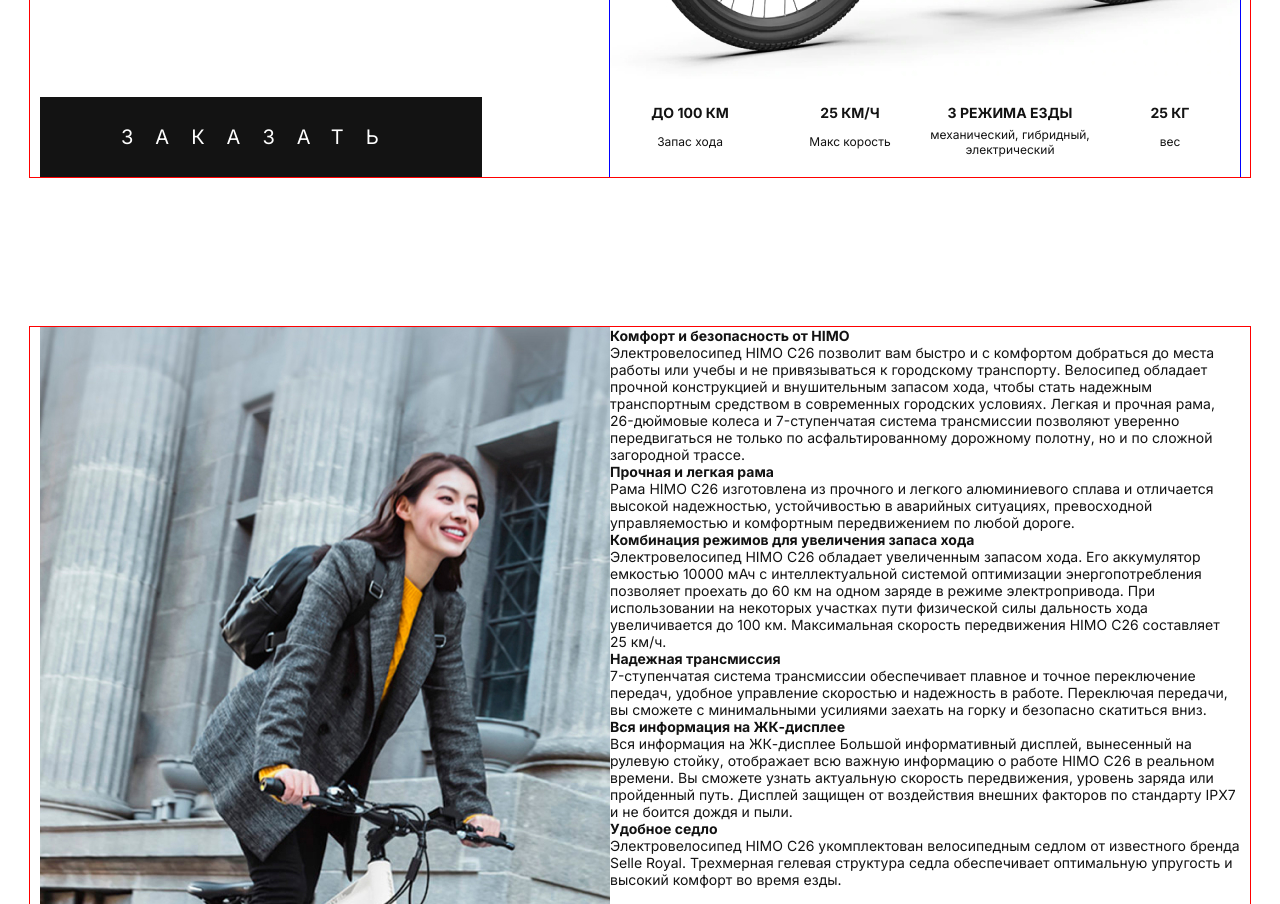
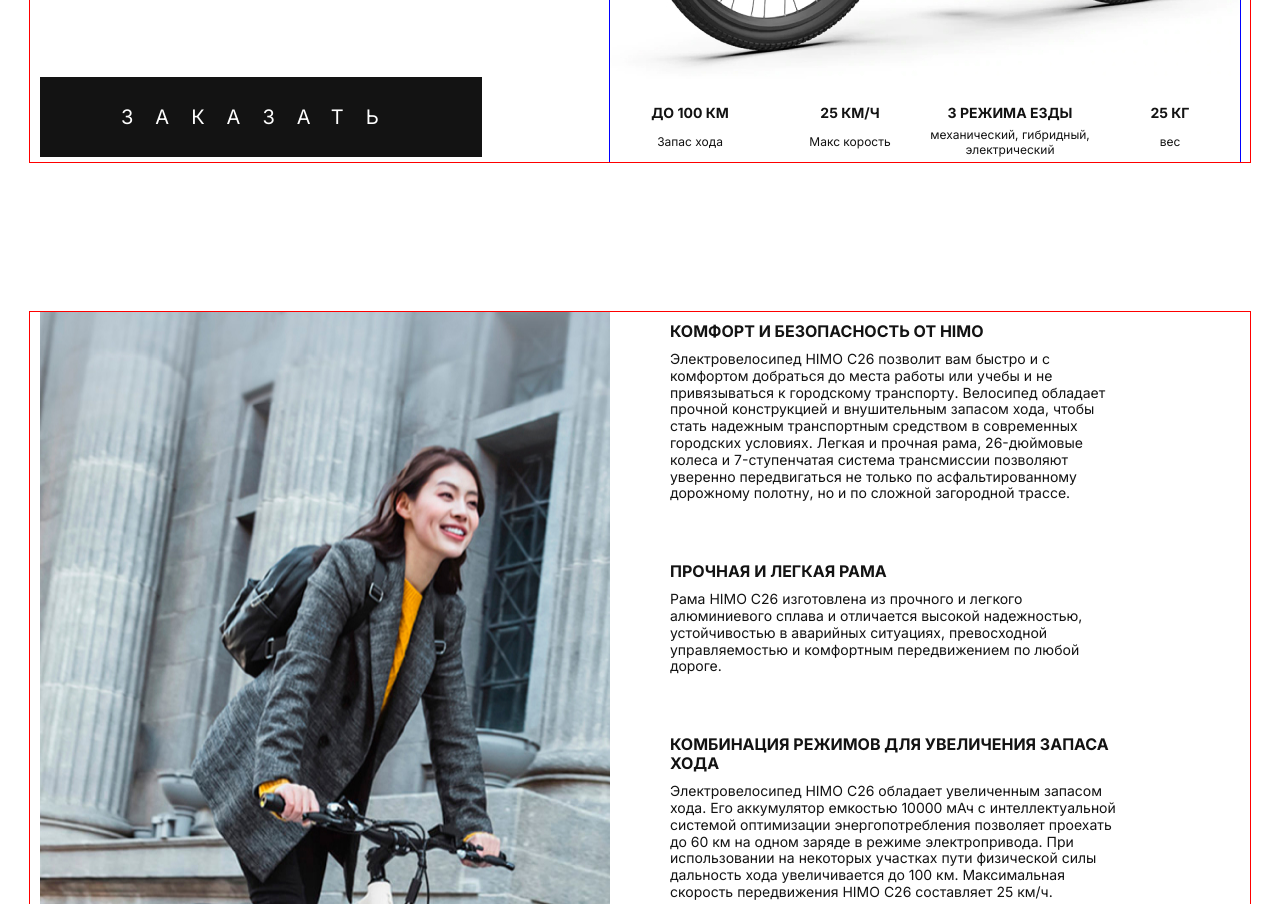
Before and after one commit to helping083/landing-pages, a plain HTML site: page bike-site/index.html in a window 1280 px wide. Shown: the part 649-1553 px from the top of the page. Drawn offline with nearby package versions, Linux system fonts and the light colour scheme.

Commit message:
develop styling

```diff
--- a/bike-site/css/style.css
+++ b/bike-site/css/style.css
@@ -103,7 +103,7 @@ body {
 }
 
 .bike__link {
-  margin-top: 80px;
+  margin-top: 60px;
   display: inline-block;
   background-color: #131313;
   color: white;
@@ -184,5 +184,29 @@ body {
 }
 
 .info__img {
+  margin-right: 60px;
+  flex: 0 1 570px;
+}
 
+.info__list {
+  flex: 0 1 490px;
 }
+
+.info__item + .info__item {
+  padding-top: 50px;
+}
+
+.info__item-title {
+  font-weight: 700;
+  font-size: 16px;
+  line-height: 19px;
+  text-transform: uppercase;
+  margin: 10px 0px;
+}
+
+.info__item-text {
+  font-weight: 400;
+  font-size: 14px;
+  line-height: 120%;
+  max-width: 450px;
+}
```
